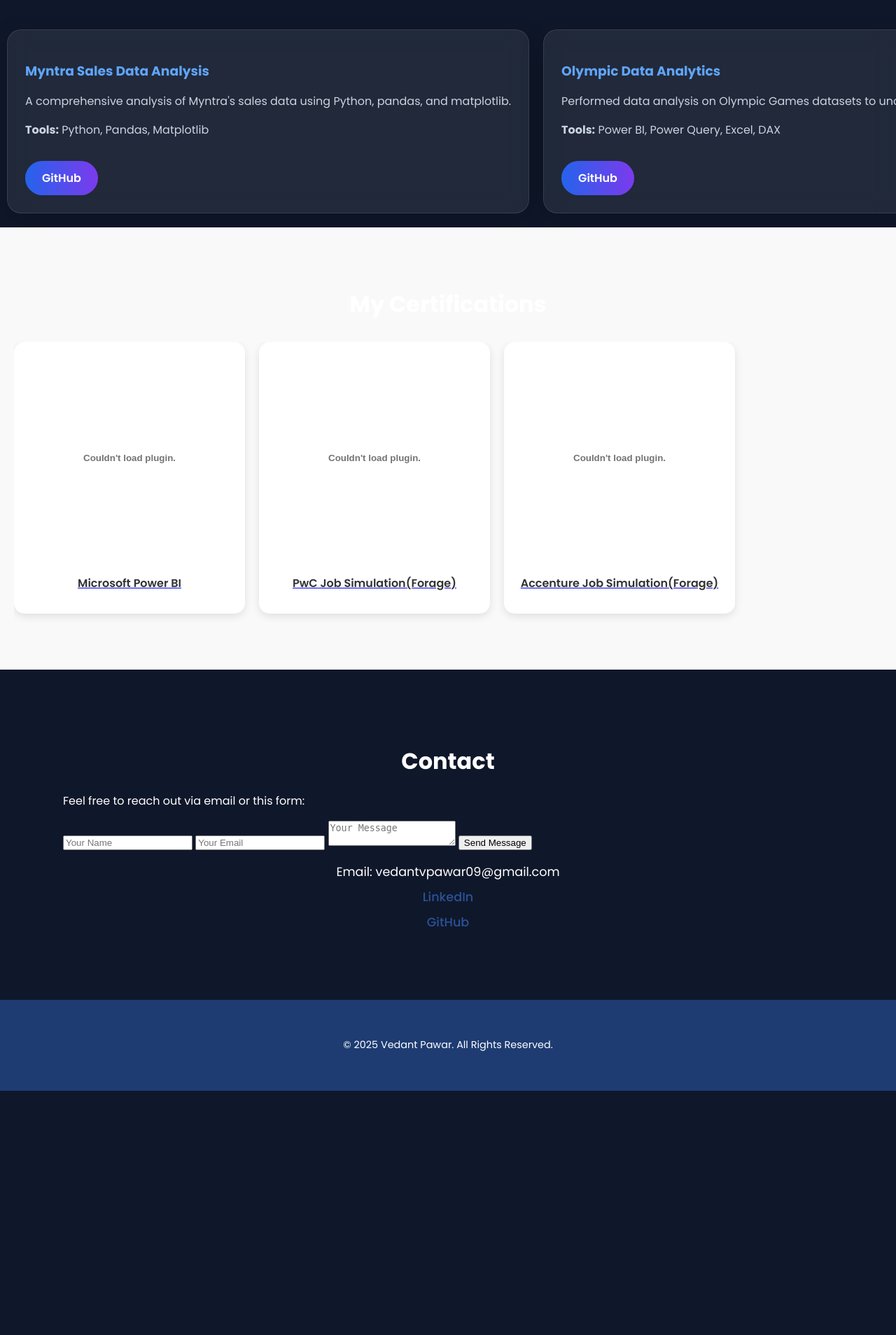
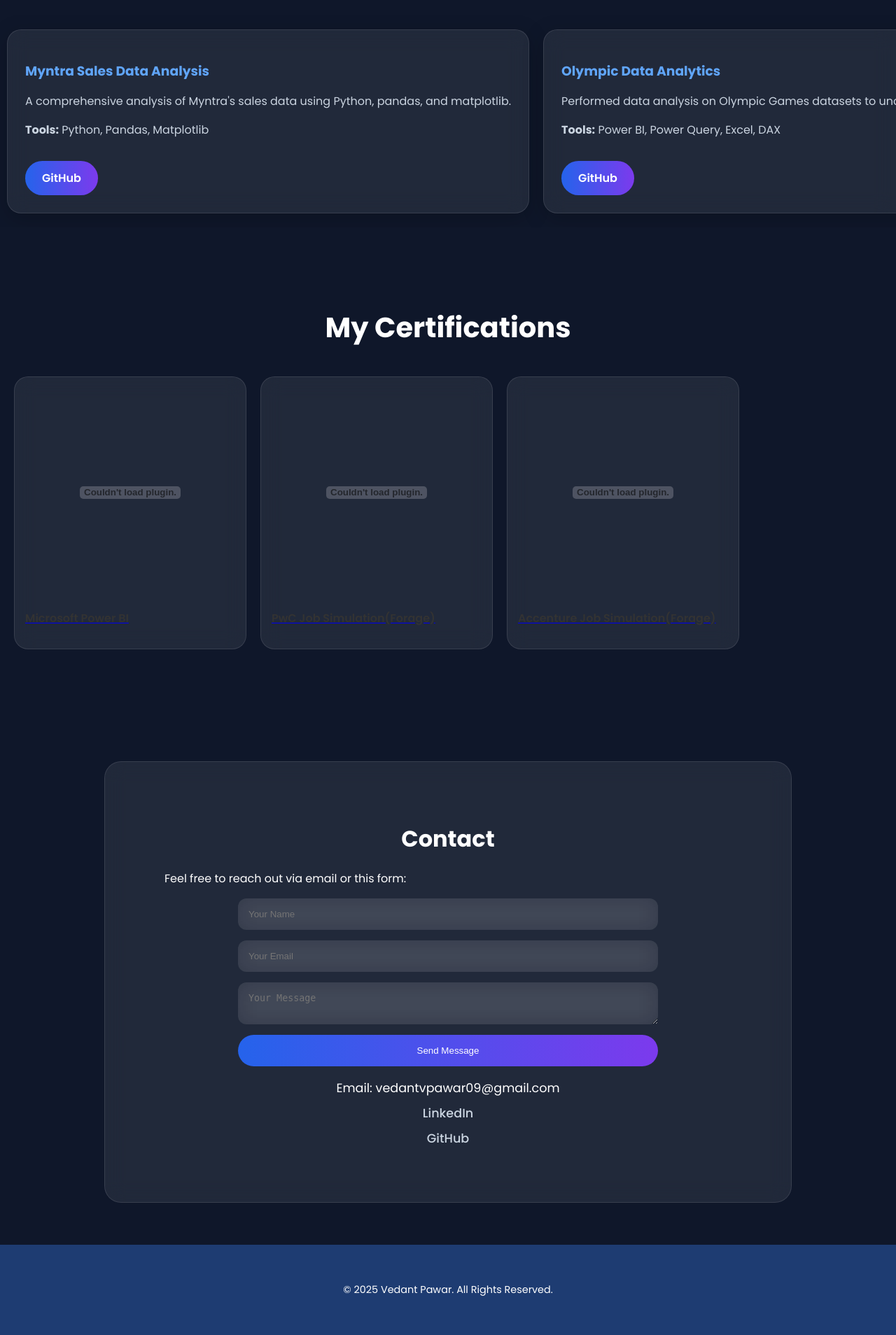
Before and after one commit to Vedant05122003/Portfolio-Site, a Flask app: page / in a window 1280 px wide. Shown: the part 2000-3908 px from the top of the page at 70% size. Before the commit the page ends 3559 px from the top, so only its background shows below. Run offline with Flask 3, Linux system fonts and the light colour scheme; some libraries are stand-ins or nearby versions.

Commit message:
Update style.css

```diff
--- a/static/style.css
+++ b/static/style.css
@@ -199,7 +199,7 @@ nav ul li a:hover {
 }
 
 .contact-list a {
-    color: #2a5298;
+    color: #cbd5e1;
     text-decoration: none;
     font-weight: 500;
 }
@@ -519,15 +519,20 @@ footer {
     margin-bottom: 30px;
 }
 
-  #certifications {
-  padding: 60px 20px;
-  background-color: #f9f9f9;
+ #certifications {
+    padding: 80px 20px;
+
+    background: transparent;
 }
 
 #certifications .section-title {
-  text-align: center;
-  font-size: 2rem;
-  margin-bottom: 30px;
+    color: white;
+
+    text-align: center;
+
+    font-size: 2.5rem;
+
+    margin-bottom: 40px;
 }
 
 .certs-container {
@@ -539,18 +544,29 @@ footer {
 }
 
 .cert-card {
-  min-width: 250px;
-  background: white;
-  border-radius: 15px;
-  box-shadow: 0 4px 12px rgba(0, 0, 0, 0.1);
-  text-align: center;
-  scroll-snap-align: start;
-  padding: 15px;
-  transition: transform 0.3s ease;
+    min-width: 260px;
+
+    background: rgba(255,255,255,0.08);
+
+    backdrop-filter: blur(15px);
+
+    border: 1px solid rgba(255,255,255,0.1);
+
+    border-radius: 20px;
+
+    padding: 15px;
+
+    transition: 0.3s ease;
 }
 
 .cert-card:hover {
-  transform: scale(1.05);
+    transform: translateY(-10px);
+
+    box-shadow:
+        0 15px 35px rgba(96,165,250,0.3);
+}
+.cert-card p {
+    color: white;
 }
 
 .cert-preview {
@@ -717,3 +733,48 @@ footer {
     font-size: 1.1rem;
     line-height: 1.8;
 }
+
+.contact-form {
+    max-width: 600px;
+    margin: auto;
+    display: flex;
+    flex-direction: column;
+    gap: 15px;
+}
+
+.contact-form input,
+.contact-form textarea {
+    padding: 15px;
+    border: none;
+    border-radius: 12px;
+    background: rgba(255,255,255,0.08);
+    color: white;
+    backdrop-filter: blur(15px);
+}
+
+.contact-form button {
+    background: linear-gradient(
+        90deg,
+        #2563eb,
+        #7c3aed
+    );
+
+    border: none;
+    padding: 15px;
+    color: white;
+    border-radius: 30px;
+    cursor: pointer;
+}
+
+#contact {
+    max-width: 900px;
+    margin: 60px auto;
+    padding: 40px;
+
+    background: rgba(255,255,255,0.08);
+    backdrop-filter: blur(15px);
+
+    border: 1px solid rgba(255,255,255,0.1);
+
+    border-radius: 24px;
+}
```
